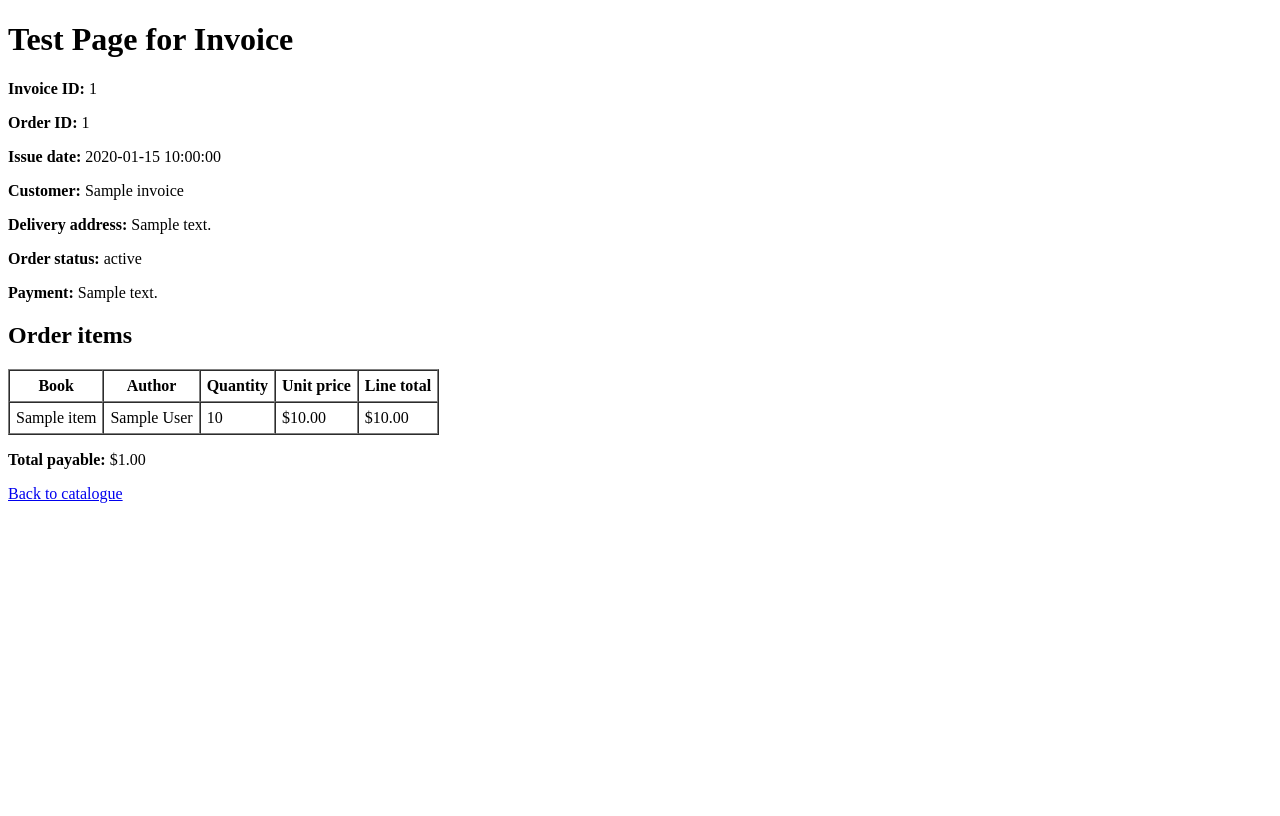
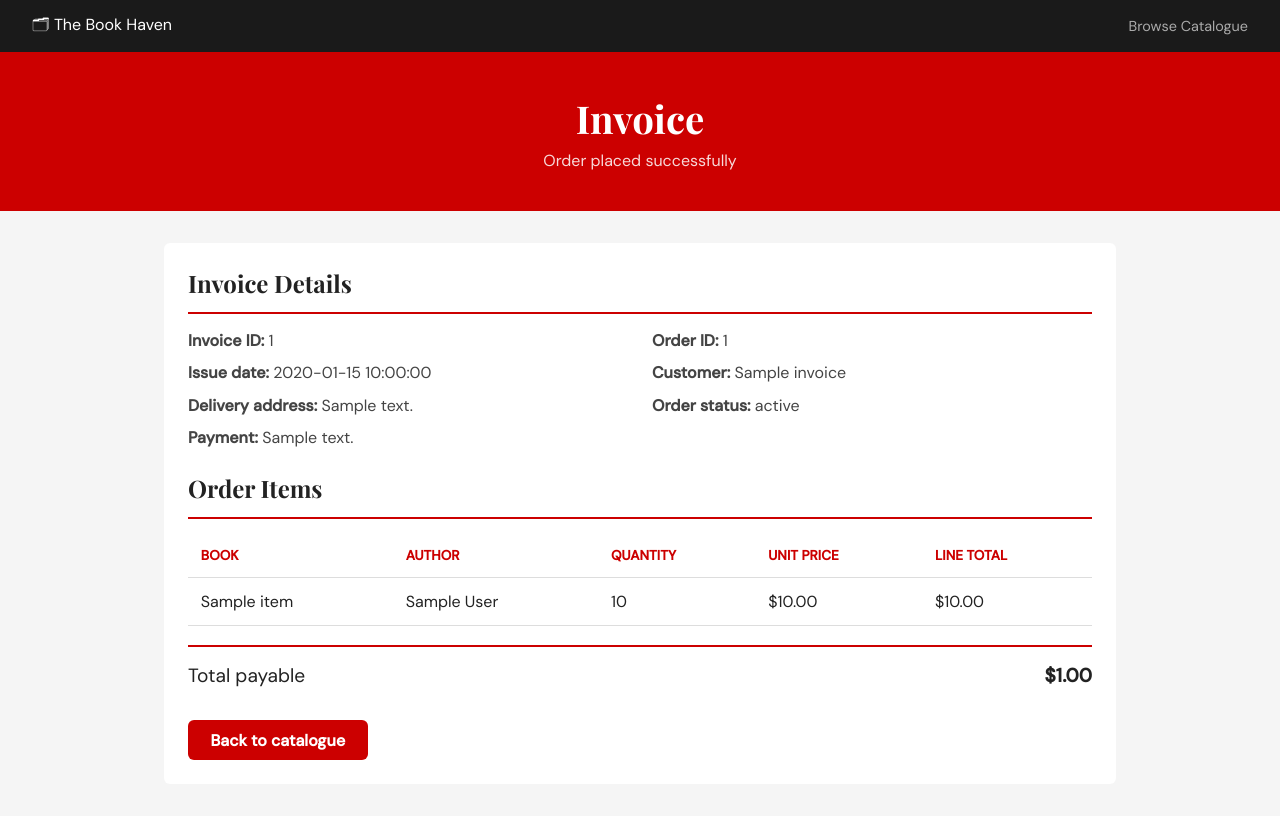
Before and after one commit to majisticswin/ODIR, a Flask app: template templates/invoice.html in a window 1280 px wide. Before the commit the page ends 503 px from the top, so only its background shows below. Run offline with Flask 3, Linux system fonts and the light colour scheme; the template is opened without the code that fills it: most values are stand-ins (such as "Sample title", 1, 10 or a date in 2020).

Commit message:
add order placement and invoice generation

```diff
--- a/App.py
+++ b/App.py
@@ -2,11 +2,14 @@
 # Favourite Books — Area 2: Browse Catalogue & Search Books
 
 from flask import Flask, render_template, request, jsonify
+from flask import session, redirect, url_for  # Added by Mitul: needed for customer account routes
 from catalogue import Catalogue, CatalogueManager
 from data import seed_catalogue
+from customer import Customer  # Added by Mitul: Customer Account (Area 1)
 from order import OrderManager
 
 app = Flask(__name__)
+app.secret_key = 'bookstore-secret-2026'  # Added by Mitul: required for session
 
 # Bootstrap: creates catalogue, loads data, wraps in manager
 catalogue = Catalogue()
@@ -45,9 +48,10 @@ def book_detail(book_id):
     return render_template("book_detail.html", book=book.to_dict())
 
 
+
 @app.route("/order/<book_id>", methods=["GET", "POST"])
 def place_order(book_id):
-    # Temporary test route for order placement and invoice generation.
+    # Route for order placement and invoice generation.
     book = manager.get_book_by_id(book_id)
     if not book:
         return "Book not found", 404
@@ -67,6 +71,78 @@ def place_order(book_id):
 
     return render_template("order_form.html", book=book.to_dict(), error=error)
 
+# =============================================================================
+# Added by Mitul — Area 1: Customer Account (Register / Login / Logout)
+# =============================================================================
+
+@app.route('/register', methods=['GET', 'POST'])
+def register():
+    if request.method == 'GET':
+        return render_template('register.html', error=None, form={})
+
+    first_name       = request.form.get('first_name', '').strip()
+    last_name        = request.form.get('last_name', '').strip()
+    email            = request.form.get('email', '').strip()
+    phone            = request.form.get('phone', '').strip()
+    password         = request.form.get('password', '')
+    confirm_password = request.form.get('confirm_password', '')
+
+    form_data = {'first_name': first_name, 'last_name': last_name,
+                 'email': email, 'phone': phone}
+
+    if not all([first_name, last_name, email, phone, password, confirm_password]):
+        return render_template('register.html', error='All fields are required.', form=form_data)
+    if password != confirm_password:
+        return render_template('register.html', error='Passwords do not match.', form=form_data)
+    if len(password) < 6:
+        return render_template('register.html', error='Password must be at least 6 characters.', form=form_data)
+    if Customer.email_exists(email):
+        return render_template('register.html', error='An account with that email already exists.', form=form_data)
+
+    customer = Customer(first_name, last_name, email, phone, Customer.hash_password(password))
+    customer.save()
+    session['customer_email'] = customer.email
+    session['customer_name']  = customer.first_name
+    return redirect(url_for('account'))
+
+
+@app.route('/login', methods=['GET', 'POST'])
+def login():
+    if request.method == 'GET':
+        return render_template('login.html', error=None, success=None)
+
+    email    = request.form.get('email', '').strip()
+    password = request.form.get('password', '')
+
+    customer = Customer.find_by_email(email)
+    if not customer or not customer.check_password(password):
+        return render_template('login.html', error='Invalid email or password.', success=None)
+
+    session['customer_email'] = customer.email
+    session['customer_name']  = customer.first_name
+    return redirect(url_for('account'))
+
+
+@app.route('/logout')
+def logout():
+    session.clear()
+    return redirect(url_for('index'))
+
+
+@app.route('/account')
+def account():
+    if 'customer_email' not in session:
+        return redirect(url_for('login'))
+    customer = Customer.find_by_email(session['customer_email'])
+    if not customer:
+        session.clear()
+        return redirect(url_for('login'))
+    return render_template('account.html', customer=customer)
+
+# =============================================================================
+# End of Mitul's section
+# =============================================================================
+
 
 if __name__ == "__main__":
     app.run(debug=True)
--- a/order.py
+++ b/order.py
@@ -38,7 +38,7 @@ class Invoice:
         self.invoice_id = invoice_id
         self.order = order
         self.issue_date = datetime.now()
-        self.payment_message = "Payment has been processed for demonstration purposes."
+        self.payment_message = "Payment has been processed."
 
     def total_payable(self):
         return self.order.total_price()
--- /dev/null
+++ b/static/cart.css
@@ -0,0 +1,384 @@
+/* The Book Haven - Cart Page */
+
+* {
+    box-sizing: border-box;
+    margin: 0;
+    padding: 0;
+}
+
+body {
+    font-family: 'DM Sans', sans-serif;
+    background: #f5f5f5;
+    color: #222;
+}
+
+.navbar {
+    background: #1a1a1a;
+    padding: 0 2rem;
+    height: 52px;
+    display: flex;
+    align-items: center;
+    justify-content: space-between;
+}
+
+.brand {
+    color: #fff;
+    text-decoration: none;
+}
+
+.nav-link {
+    color: #aaa;
+    text-decoration: none;
+    font-size: 0.9rem;
+}
+
+.hero {
+    background: #cc0000;
+    color: #fff;
+    text-align: center;
+    padding: 2.5rem 1rem;
+}
+
+.hero h1 {
+    font-family: 'Playfair Display', serif;
+    font-size: 2.4rem;
+}
+
+.hero p {
+    margin-top: 0.4rem;
+    opacity: 0.85;
+}
+
+.cart-layout {
+    max-width: 1100px;
+    margin: 2rem auto;
+    padding: 0 1.5rem;
+    display: grid;
+    grid-template-columns: 1fr 300px;
+    gap: 2rem;
+    align-items: start;
+}
+
+.cart-items {
+    display: flex;
+    flex-direction: column;
+    gap: 1rem;
+}
+
+.cart-card {
+    background: #fff;
+    border-radius: 6px;
+    padding: 1rem;
+    display: grid;
+    grid-template-columns: 80px 1fr auto;
+    gap: 1rem;
+    align-items: center;
+}
+
+.book-thumb {
+    width: 80px;
+    height: 110px;
+    border-radius: 4px;
+    display: flex;
+    align-items: center;
+    justify-content: center;
+    padding: 0.4rem;
+    text-align: center;
+}
+
+.book-thumb span {
+    font-size: 0.65rem;
+    color: #fff;
+    line-height: 1.3;
+}
+
+.book-info {
+    display: flex;
+    flex-direction: column;
+    gap: 0.2rem;
+}
+
+.book-category {
+    font-size: 0.7rem;
+    text-transform: uppercase;
+    color: #cc0000;
+}
+
+.book-title {
+    font-weight: 600;
+}
+
+.book-author {
+    font-size: 0.85rem;
+    color: #666;
+}
+
+.book-price {
+    color: #cc0000;
+    font-weight: 600;
+    margin-top: 0.2rem;
+}
+
+.cart-actions {
+    display: flex;
+    flex-direction: column;
+    align-items: flex-end;
+    gap: 0.5rem;
+}
+
+.line-total {
+    font-weight: 700;
+}
+
+.qty-stepper {
+    display: flex;
+    border: 1px solid #ddd;
+    border-radius: 4px;
+    overflow: hidden;
+}
+
+.qty-stepper button {
+    width: 28px;
+    height: 28px;
+    border: none;
+    background: #f5f5f5;
+    cursor: pointer;
+}
+
+.qty-stepper button:hover {
+    background: #ddd;
+}
+
+.qty-stepper input {
+    width: 36px;
+    height: 28px;
+    border: none;
+    border-left: 1px solid #ddd;
+    border-right: 1px solid #ddd;
+    text-align: center;
+}
+
+.btn-remove {
+    background: none;
+    border: none;
+    color: #666;
+    font-size: 0.8rem;
+    cursor: pointer;
+    text-decoration: underline;
+}
+
+.btn-remove:hover {
+    color: #cc0000;
+}
+
+.empty-state {
+    background: #fff;
+    border-radius: 6px;
+    padding: 3rem;
+    text-align: center;
+    color: #666;
+}
+
+.empty-state p {
+    margin-bottom: 1rem;
+}
+
+.order-summary {
+    background: #fff;
+    border-radius: 6px;
+    padding: 1.5rem;
+    position: sticky;
+    top: 1.5rem;
+}
+
+.order-summary h2 {
+    font-family: 'Playfair Display', serif;
+    margin-bottom: 1rem;
+    padding-bottom: 0.8rem;
+    border-bottom: 2px solid #cc0000;
+}
+
+.summary-row {
+    display: flex;
+    justify-content: space-between;
+    margin-bottom: 0.6rem;
+    color: #666;
+}
+
+.total-row {
+    font-weight: 700;
+    color: #222;
+    margin-top: 0.6rem;
+    padding-top: 0.6rem;
+    border-top: 1px solid #ddd;
+}
+
+.btn-checkout {
+    display: block;
+    width: 100%;
+    margin-top: 1.2rem;
+    padding: 0.8rem;
+    background: #cc0000;
+    color: #fff;
+    border: none;
+    border-radius: 6px;
+    font-size: 1rem;
+    font-weight: 600;
+    cursor: pointer;
+}
+
+.btn-checkout:hover {
+    background: #a30000;
+}
+
+.btn-continue {
+    display: block;
+    text-align: center;
+    margin-top: 0.8rem;
+    font-size: 0.85rem;
+    color: #666;
+    text-decoration: none;
+}
+
+.btn-continue:hover {
+    color: #cc0000;
+}
+
+.btn-primary {
+    display: inline-block;
+    padding: 0.6rem 1.4rem;
+    background: #cc0000;
+    color: #fff;
+    border-radius: 6px;
+    text-decoration: none;
+    font-weight: 600;
+}
+
+.status-msg {
+    margin-top: 0.8rem;
+    padding: 0.6rem;
+    border-radius: 4px;
+    font-size: 0.85rem;
+    text-align: center;
+}
+
+.success {
+    background: #e8f5e9;
+    color: #2e7d32;
+}
+
+.error {
+    background: #ffebee;
+    color: #c62828;
+}
+
+.hidden {
+    display: none;
+}
+
+.order-summary form {
+    margin-top: 1rem;
+}
+
+.checkout-field {
+    display: flex;
+    flex-direction: column;
+    gap: 0.3rem;
+    margin-top: 0.8rem;
+}
+
+.checkout-field label {
+    font-size: 0.85rem;
+    font-weight: 600;
+    color: #444;
+}
+
+.checkout-field input,
+.checkout-field textarea {
+    width: 100%;
+    border: 1px solid #ddd;
+    border-radius: 6px;
+    padding: 0.65rem;
+    font-family: 'DM Sans', sans-serif;
+    font-size: 0.9rem;
+}
+
+.checkout-field textarea {
+    min-height: 80px;
+    resize: vertical;
+}
+
+.invoice-layout {
+    max-width: 1000px;
+    margin: 2rem auto;
+    padding: 0 1.5rem;
+}
+
+.invoice-card {
+    background: #fff;
+    border-radius: 6px;
+    padding: 1.5rem;
+}
+
+.invoice-card h2 {
+    font-family: 'Playfair Display', serif;
+    margin-bottom: 1rem;
+    padding-bottom: 0.8rem;
+    border-bottom: 2px solid #cc0000;
+}
+
+.invoice-details {
+    display: grid;
+    grid-template-columns: repeat(2, minmax(0, 1fr));
+    gap: 0.7rem 1.5rem;
+    margin-bottom: 1.5rem;
+    color: #444;
+}
+
+.invoice-table {
+    width: 100%;
+    border-collapse: collapse;
+    margin-bottom: 1.2rem;
+}
+
+.invoice-table th,
+.invoice-table td {
+    padding: 0.8rem;
+    border-bottom: 1px solid #ddd;
+    text-align: left;
+}
+
+.invoice-table th {
+    color: #cc0000;
+    font-size: 0.85rem;
+    text-transform: uppercase;
+}
+
+.invoice-total {
+    display: flex;
+    justify-content: space-between;
+    align-items: center;
+    padding: 1rem 0;
+    margin-bottom: 1rem;
+    border-top: 2px solid #cc0000;
+    font-size: 1.2rem;
+}
+
+@media (max-width: 760px) {
+    .cart-layout {
+        grid-template-columns: 1fr;
+    }
+
+    .cart-card {
+        grid-template-columns: 70px 1fr;
+    }
+
+    .cart-actions {
+        grid-column: 1 / -1;
+        align-items: flex-start;
+    }
+
+    .invoice-details {
+        grid-template-columns: 1fr;
+    }
+}
--- a/templates/invoice.html
+++ b/templates/invoice.html
@@ -1,12 +1,34 @@
 <!DOCTYPE html>
 <html lang="en">
+
 <head>
-  <meta charset="UTF-8">
-  <title>Test Page for Invoice</title>
+    <meta charset="UTF-8" />
+    <meta name="viewport" content="width=device-width, initial-scale=1.0" />
+    <title>Invoice - The Book Haven</title>
+    <link rel="preconnect" href="https://fonts.googleapis.com">
+    <link
+        href="https://fonts.googleapis.com/css2?family=Playfair+Display:wght@600;700&family=DM+Sans:wght@400;500&display=swap"
+        rel="stylesheet">
+    <link rel="stylesheet" href="{{ url_for('static', filename='cart.css') }}" />
 </head>
+
 <body>
-  <h1>Test Page for Invoice</h1>
 
+    <nav class="navbar">
+        <a class="brand" href="/">🗂 The Book Haven</a>
+        <a class="nav-link" href="/">Browse Catalogue</a>
+    </nav>
+
+    <header class="hero">
+        <h1>Invoice</h1>
+        <p>Order placed successfully</p>
+    </header>
+
+    <main class="invoice-layout">
+        <section class="invoice-card">
+            <h2>Invoice Details</h2>
+
+            <div class="invoice-details">
                 <p><strong>Invoice ID:</strong> {{ invoice.invoice_id }}</p>
                 <p><strong>Order ID:</strong> {{ invoice.order_id }}</p>
                 <p><strong>Issue date:</strong> {{ invoice.issue_date }}</p>
@@ -14,9 +36,10 @@
                 <p><strong>Delivery address:</strong> {{ invoice.delivery_address }}</p>
                 <p><strong>Order status:</strong> {{ invoice.status }}</p>
                 <p><strong>Payment:</strong> {{ invoice.payment_message }}</p>
+            </div>
 
-  <h2>Order items</h2>
-  <table border="1" cellpadding="6" cellspacing="0">
+            <h2>Order Items</h2>
+            <table class="invoice-table">
                 <tr>
                     <th>Book</th>
                     <th>Author</th>
@@ -35,8 +58,14 @@
                 {% endfor %}
             </table>
 
-  <p><strong>Total payable:</strong> ${{ "%.2f"|format(invoice.total_payable) }}</p>
+            <div class="invoice-total">
+                <span>Total payable</span>
+                <strong>${{ "%.2f"|format(invoice.total_payable) }}</strong>
+            </div>
 
-  <p><a href="/">Back to catalogue</a></p>
+            <a href="/" class="btn-primary">Back to catalogue</a>
+        </section>
+    </main>
+
 </body>
 </html>
--- a/templates/order_form.html
+++ b/templates/order_form.html
@@ -2,10 +2,10 @@
 <html lang="en">
 <head>
   <meta charset="UTF-8">
-  <title>Test Page for Order and Invoice</title>
+  <title>Order and Invoice</title>
 </head>
 <body>
-  <h1>Test Page for Order and Invoice</h1>
+  <h1>Order and Invoice</h1>
 
   <p><a href="/book/{{ book.book_id }}">Back to book details</a></p>
 
```
Lines whose indentation alone changed are shown as unchanged.
